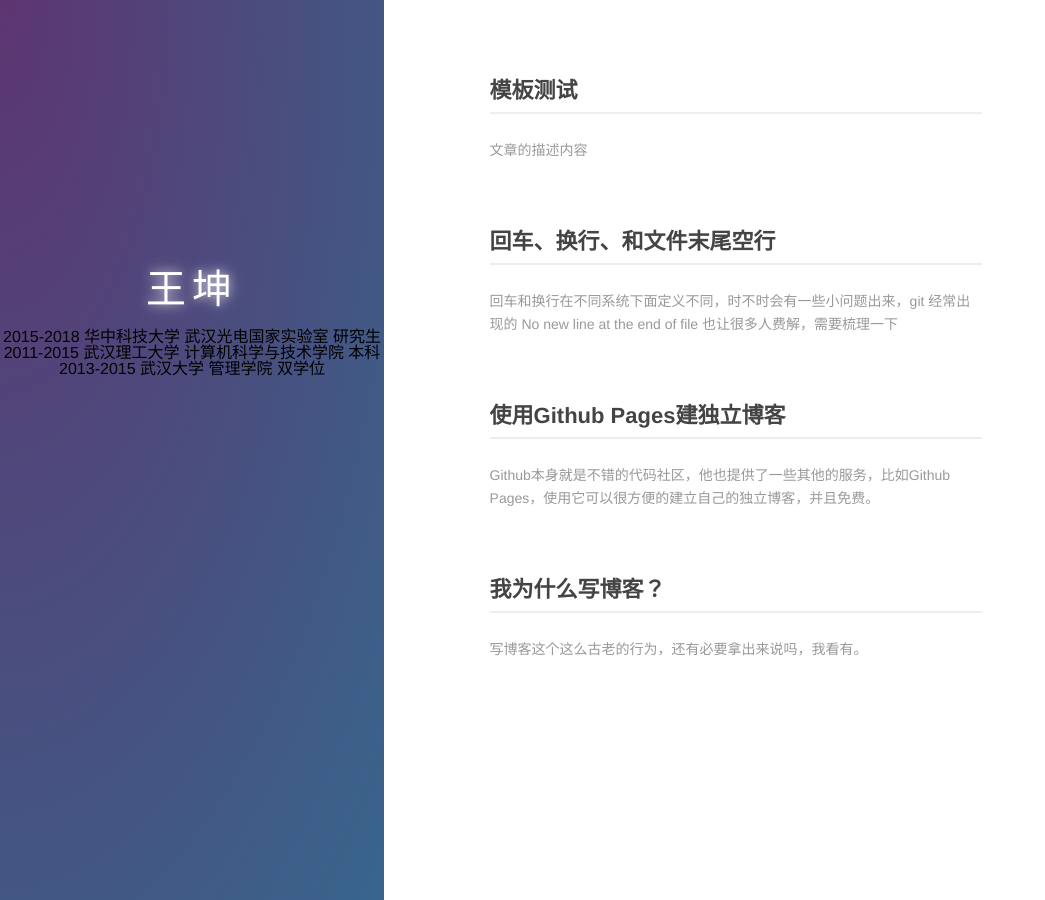
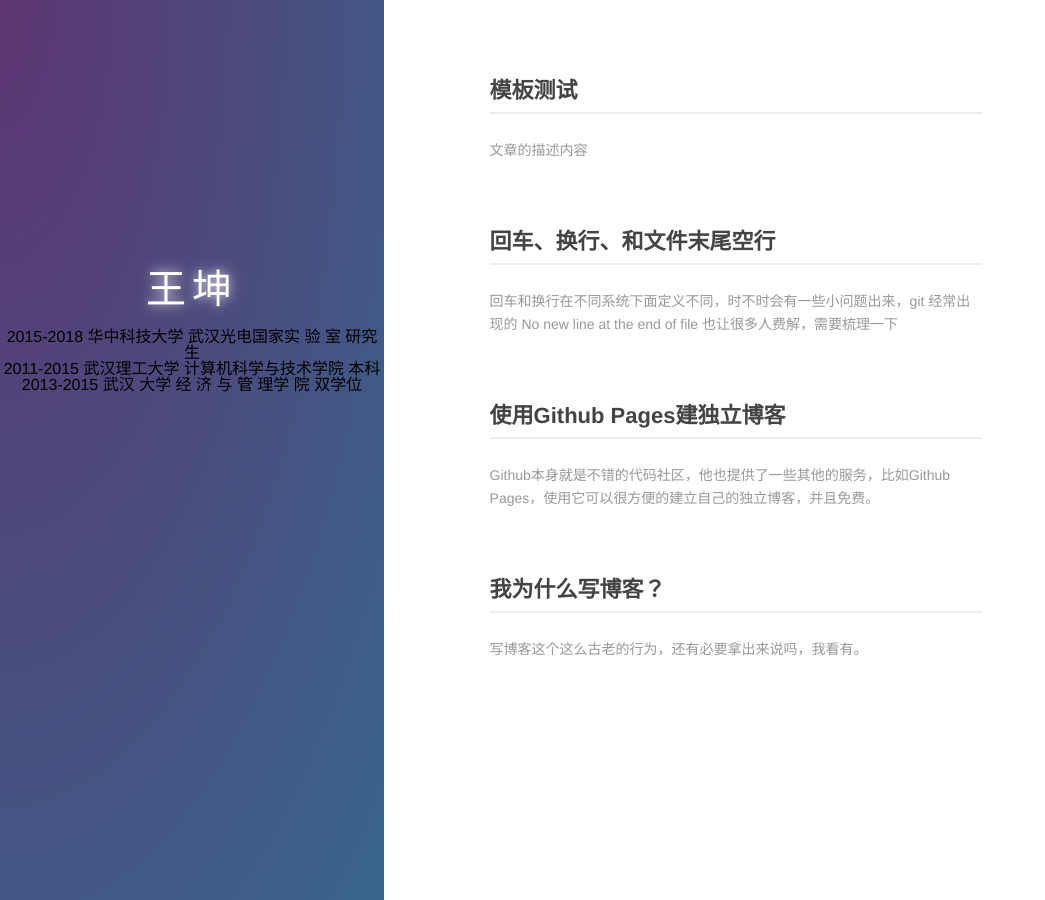
Before and after one commit to wangkun11/wangkun11.github.io, a Jekyll site: the page built from index.md, in a window 1280 px wide. Shown: the whole page, without its empty margins (0-1045 px from the left). Built offline with Jekyll 4.4.1, drawn with Linux system fonts in a browser that asks for light colours.

Commit message:
修改主页

```diff
--- a/index.md
+++ b/index.md
@@ -7,9 +7,9 @@ layout: default
     <div class="aside">
       <div class="info-card">
         <h1>王坤</h1>
-        <h2>2015-2018 华中科技大学 武汉光电国家实验室 研究生 </h2>
+        <h2>2015-2018 华中科技大学 武汉光电国家实 验 室 研究生 </h2>
         <h2>2011-2015 武汉理工大学 计算机科学与技术学院 本科 </h2>
-        <h2>2013-2015 武汉大学 管理学院 双学位 </h2>
+        <h2>2013-2015 武汉    大学 经 济 与 管 理学  院 双学位 </h2>
         <a href="http://weibo.com/u/2704327061/" target="_blank"><img src="http://www.weibo.com/favicon.ico" alt="" width="25"/></a>
         <a href="https://www.douban.com/people/kingformyself/" target="_blank"><img src="http://www.douban.com/favicon.ico" alt="" width="22"/></a>
         <a href="http://instagram.com" target="_blank"><img src="http://d36xtkk24g8jdx.cloudfront.net/bluebar/00c6602/images/ico/favicon.ico" alt="" width="22"/></a>
```
